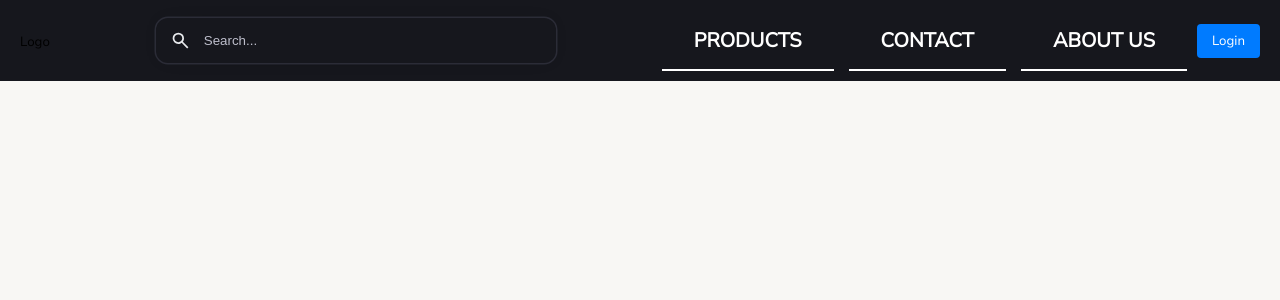
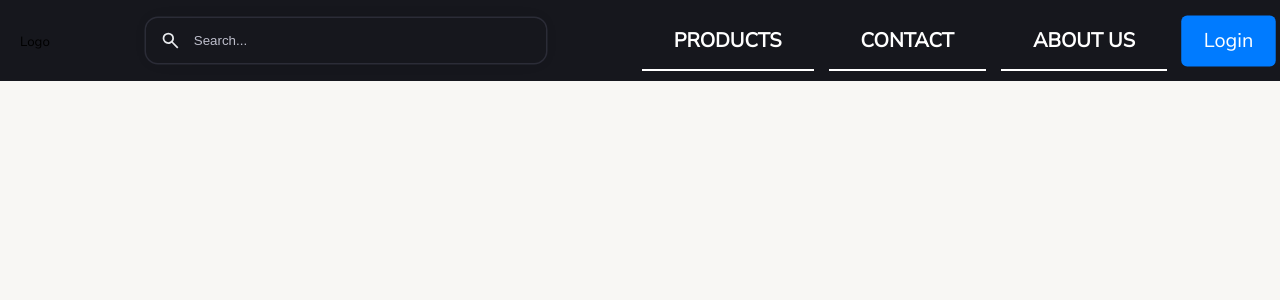
Before and after one commit to gushi24/CP4_Front_Web, a React (Vite) app: page /contact in a window 1280 px wide. Shown: the top 300 px of the page. Built offline with nearby package versions, Linux system fonts and the light colour scheme.

Commit message:
Fixing the login button size -Gushi

```diff
--- a/src/css/nav.css
+++ b/src/css/nav.css
@@ -136,7 +136,7 @@ button{
 
 .navLogin{
     margin-left: auto;
-    padding-left: 10px;
+    padding-left: 30px;
 }
 
 .navLogin button{
@@ -146,6 +146,7 @@ button{
     background-color: var(--color4);
     color: var(--font-color1);
     cursor: pointer;
+    transform: scale(1.5);
 }
 
 .navLogin button:hover{
```
